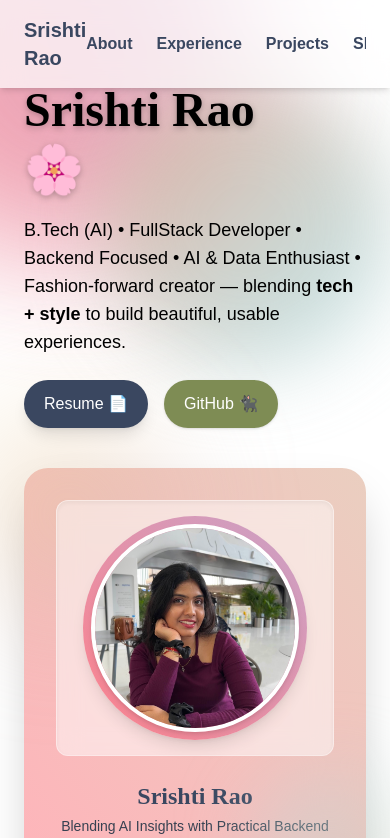
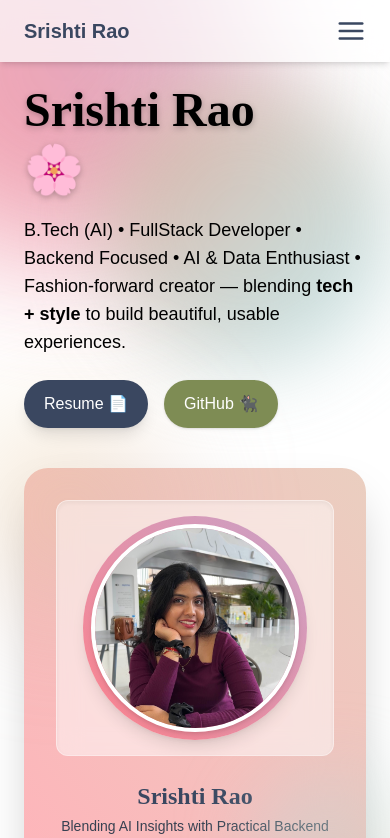
Before and after one commit to Srishti-Organization/portfolio-vite, a React (Vite) app: page / in a window 390 px wide. Shown: the top 838 px of the page. Built offline with nearby package versions, Linux system fonts and the light colour scheme.

Commit message:
Update: add hamburger menu for small screen

```diff
--- a/src/components/Navbar.jsx
+++ b/src/components/Navbar.jsx
@@ -1,22 +1,72 @@
-import React from "react";
+import React, { useState } from "react";
+import { FiMenu, FiX } from "react-icons/fi";
+import { motion, AnimatePresence } from "framer-motion";
 
 export default function Navbar() {
+  const [open, setOpen] = useState(false);
+
+  const links = [
+    { name: "About", href: "#about" },
+    { name: "Experience", href: "#experience" },
+    { name: "Projects", href: "#projects" },
+    { name: "Skills", href: "#skills" },
+    { name: "Interests", href: "#interests" },
+    { name: "Contact", href: "#contact" },
+  ];
+
   return (
     <nav className="w-full fixed top-0 left-0 right-0 bg-white/70 backdrop-blur-md shadow-md z-50">
-  <div className="container mx-auto px-6 py-4 flex justify-between items-center">
-    <span className="font-bold text-xl text-forest-indigo"> Srishti Rao</span>
-    <div className="overflow-x-auto scrollbar-hide">
-      <div className="flex gap-6 min-w-max">
-        <a href="#about" className="font-semibold text-forest-indigo hover:text-meadow-blush transition">About</a>
-        <a href="#experience" className="font-semibold text-forest-indigo hover:text-meadow-blush transition">Experience</a>
-        <a href="#projects" className="font-semibold text-forest-indigo hover:text-meadow-blush transition">Projects</a>
-        <a href="#skills" className="font-semibold text-forest-indigo hover:text-meadow-blush transition">Skills</a>
-        <a href="#interests" className="font-semibold text-forest-indigo hover:text-meadow-blush transition">Interests</a>
-        <a href="#contact" className="font-semibold text-forest-indigo hover:text-meadow-blush transition">Contact</a>
+      <div className="container mx-auto px-6 py-4 flex justify-between items-center">
+        {/* Logo */}
+        <span className="font-bold text-xl text-forest-indigo">Srishti Rao</span>
+
+        {/* Desktop Links */}
+        <div className="hidden md:flex gap-6">
+          {links.map((link) => (
+            <a
+              key={link.name}
+              href={link.href}
+              className="font-semibold text-forest-indigo hover:text-meadow-blush transition"
+            >
+              {link.name}
+            </a>
+          ))}
+        </div>
+
+        {/* Mobile Hamburger */}
+        <button
+          className="md:hidden text-3xl text-forest-indigo"
+          onClick={() => setOpen(!open)}
+        >
+          {open ? <FiX /> : <FiMenu />}
+        </button>
       </div>
-    </div>
-  </div>
-</nav>
 
+      {/* Mobile Menu */}
+      <AnimatePresence>
+        {open && (
+          <motion.div
+            initial={{ height: 0, opacity: 0 }}
+            animate={{ height: "auto", opacity: 1 }}
+            exit={{ height: 0, opacity: 0 }}
+            transition={{ duration: 0.3 }}
+            className="md:hidden bg-white/95 shadow-md"
+          >
+            <div className="flex flex-col items-center gap-6 py-6">
+              {links.map((link) => (
+                <a
+                  key={link.name}
+                  href={link.href}
+                  onClick={() => setOpen(false)}
+                  className="font-semibold text-forest-indigo hover:text-meadow-blush transition"
+                >
+                  {link.name}
+                </a>
+              ))}
+            </div>
+          </motion.div>
+        )}
+      </AnimatePresence>
+    </nav>
   );
 }
```
